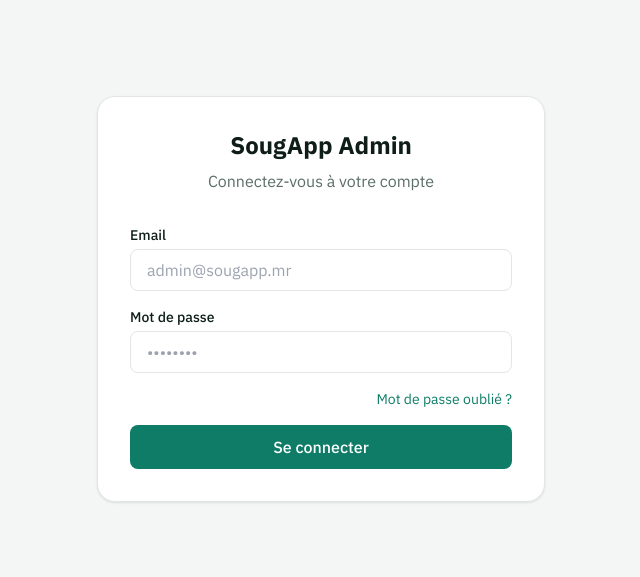
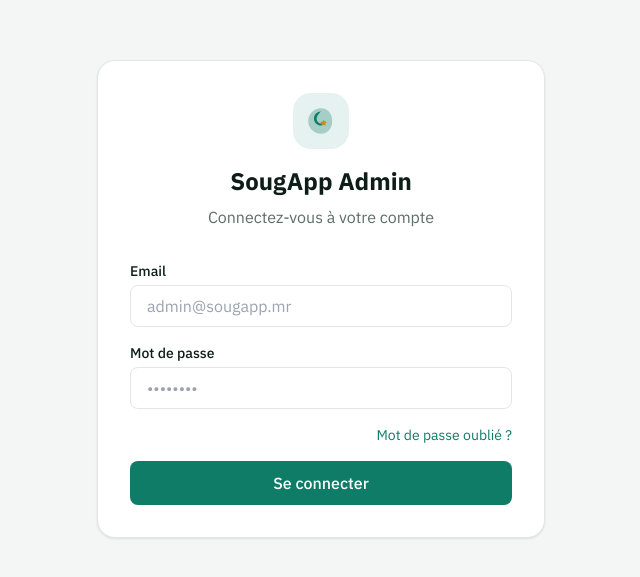
Before and after one commit to bmogueya/sougapp-, a React (Vite) app in the folder sougapp-multi-service/: page /login in a window 1280 px wide. Shown: the part 101-678 px from the top of the page, without its empty margins (319-959 px from the left). Built offline with nearby package versions, Linux system fonts and the light colour scheme; no server answers.

Commit message:
style(design): FINDING-013 — add brand crescent+star logo to login page

```diff
--- a/sougapp-multi-service/src/pages/Login.tsx
+++ b/sougapp-multi-service/src/pages/Login.tsx
@@ -52,6 +52,13 @@
       <div className="min-h-screen bg-bg flex items-center justify-center p-4">
         <div className="bg-surface p-8 rounded-2xl shadow-card w-full max-w-md border border-border">
           <div className="text-center mb-8">
+            <div className="mx-auto mb-4 w-14 h-14 rounded-2xl bg-primary/10 flex items-center justify-center">
+              <svg width="32" height="32" viewBox="0 0 100 100" fill="none" xmlns="http://www.w3.org/2000/svg" className="text-primary">
+                <path d="M50 10 C28 10 10 28 10 50 C10 72 28 90 50 90 C72 90 85 72 85 50 C85 28 72 10 50 10Z" fill="currentColor" opacity="0.3"/>
+                <path d="M50 20 C38 20 28 30 28 42 C28 54 38 64 50 64 C58 64 65 56 65 50 C62 56 52 60 44 56 C36 52 34 40 40 32 C44 26 47 22 50 20Z" fill="currentColor"/>
+                <path d="M55 52 L58 46 L62 52 L69 53 L63 58 L65 65 L58 61 L51 65 L53 58 L47 53 L55 52Z" fill="#C28A2E"/>
+              </svg>
+            </div>
             <h1 className="text-2xl font-bold text-text">Réinitialisation</h1>
             <p className="text-muted mt-2">Recevez un lien pour réinitialiser votre mot de passe</p>
           </div>
@@ -118,6 +125,13 @@
     <div className="min-h-screen bg-bg flex items-center justify-center p-4">
       <div className="bg-surface p-8 rounded-2xl shadow-card w-full max-w-md border border-border">
         <div className="text-center mb-8">
+          <div className="mx-auto mb-4 w-14 h-14 rounded-2xl bg-primary/10 flex items-center justify-center">
+            <svg width="32" height="32" viewBox="0 0 100 100" fill="none" xmlns="http://www.w3.org/2000/svg" className="text-primary">
+              <path d="M50 10 C28 10 10 28 10 50 C10 72 28 90 50 90 C72 90 85 72 85 50 C85 28 72 10 50 10Z" fill="currentColor" opacity="0.3"/>
+              <path d="M50 20 C38 20 28 30 28 42 C28 54 38 64 50 64 C58 64 65 56 65 50 C62 56 52 60 44 56 C36 52 34 40 40 32 C44 26 47 22 50 20Z" fill="currentColor"/>
+              <path d="M55 52 L58 46 L62 52 L69 53 L63 58 L65 65 L58 61 L51 65 L53 58 L47 53 L55 52Z" fill="#C28A2E"/>
+            </svg>
+          </div>
           <h1 className="text-2xl font-bold text-text">SougApp Admin</h1>
           <p className="text-muted mt-2">Connectez-vous à votre compte</p>
         </div>
```
